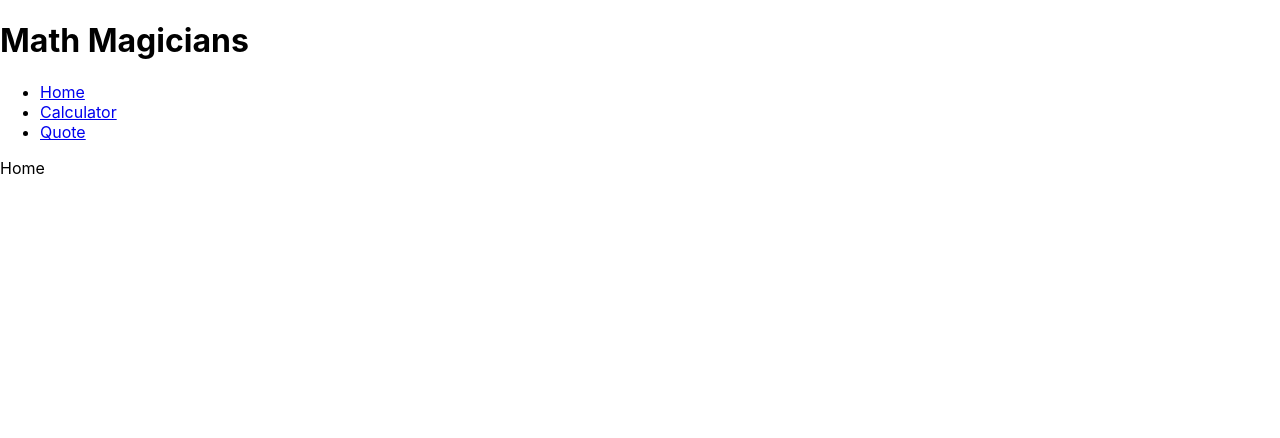
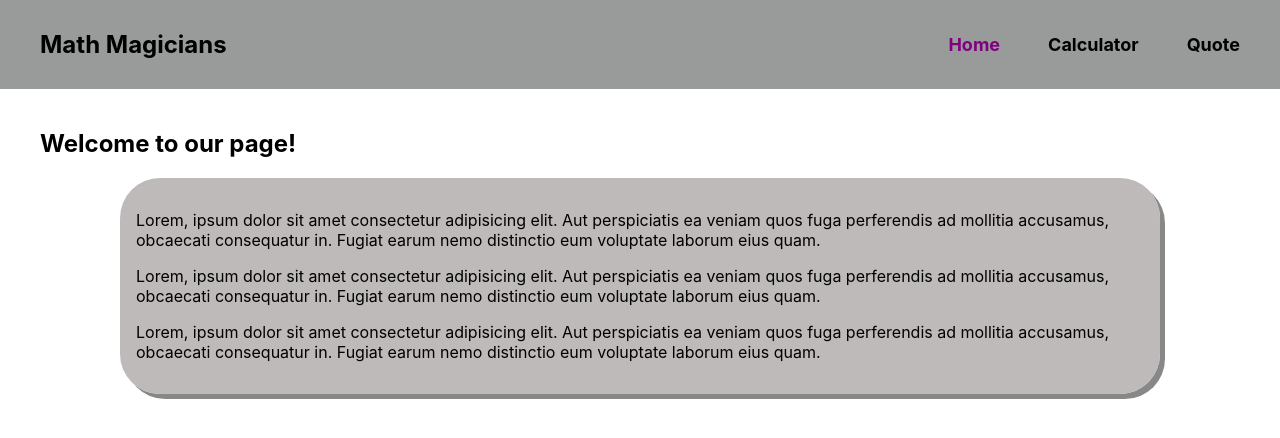
Before and after one commit to biruk-bereka/Math-Magicians, a React (Create React App) app: page / in a window 1280 px wide. Shown: the top 438 px of the page. Built offline with nearby package versions, Linux system fonts and the light colour scheme.

Commit message:
Add the correct content on routes and stylethe website

```diff
--- a/public/index.html
+++ b/public/index.html
@@ -24,7 +24,7 @@
       work correctly both with client-side routing and a non-root public URL.
       Learn how to configure a non-root public URL by running `npm run build`.
     -->
-    <title>React App</title>
+    <title>Math Magicians</title>
   </head>
   <body>
     <noscript>You need to enable JavaScript to run this app.</noscript>
--- a/src/components/CalculatorApp.js
+++ b/src/components/CalculatorApp.js
@@ -2,14 +2,14 @@ import { Routes, Route } from 'react-router-dom';
 
 import Layout from './Layout';
 import Home from '../routes/Home';
-import Calculator from '../routes/Calculator';
+import CalculatorPage from '../routes/CalculatorPage';
 import Quote from '../routes/Quote';
 
 const CalculatorApp = () => (
   <Routes>
     <Route path="/" element={<Layout />}>
       <Route index element={<Home />} />
-      <Route path="calculator" element={<Calculator />} />
+      <Route path="calculator" element={<CalculatorPage />} />
       <Route path="quote" element={<Quote />} />
     </Route>
   </Routes>
--- a/src/components/Navbar.js
+++ b/src/components/Navbar.js
@@ -1,4 +1,5 @@
 import { NavLink } from 'react-router-dom';
+import '../styles/Navbar.css';
 
 const links = [
   { path: '/', text: 'Home' },
@@ -7,13 +8,22 @@ const links = [
 ];
 
 const Navbar = () => (
-  <div>
-    <h1>Math Magicians</h1>
+  <div className="header">
+    <NavLink className="link" to="/"><h2>Math Magicians</h2></NavLink>
     <nav>
-      <ul>
+      <ul className="navlinks">
         {links.map((link) => (
           <li key={link.text}>
-            <NavLink to={link.path}>{link.text}</NavLink>
+            <NavLink
+              className="link"
+              to={link.path}
+              style={({ isActive }) => ({
+                color: isActive ? 'purple' : undefined,
+              })}
+            >
+              {link.text}
+
+            </NavLink>
           </li>
         ))}
       </ul>
--- a/src/routes/Calculator.js
+++ /dev/null
@@ -1,9 +0,0 @@
-import React from 'react';
-
-function Calculator() {
-  return (
-    <div>Calculator</div>
-  );
-}
-
-export default Calculator;
--- /dev/null
+++ b/src/routes/CalculatorPage.js
@@ -0,0 +1,13 @@
+import Calculator from '../components/Calculator';
+import '../styles/Calculator.css';
+
+function CalculatorPage() {
+  return (
+    <div className="calculator-content">
+      <h2>Lets do some math!</h2>
+      <Calculator />
+    </div>
+  );
+}
+
+export default CalculatorPage;
--- a/src/routes/Home.js
+++ b/src/routes/Home.js
@@ -1,8 +1,31 @@
-import React from 'react';
+import '../styles/Home.css';
 
 function Home() {
   return (
-    <div>Home</div>
+    <div className="home">
+      <h2>Welcome to our page!</h2>
+      <div className="content">
+        <p>
+          Lorem, ipsum dolor sit amet consectetur adipisicing elit. Aut
+          perspiciatis ea veniam quos fuga perferendis ad mollitia accusamus,
+          obcaecati consequatur in. Fugiat earum nemo distinctio eum voluptate
+          laborum eius quam.
+        </p>
+        <p>
+          Lorem, ipsum dolor sit amet consectetur adipisicing elit. Aut
+          perspiciatis ea veniam quos fuga perferendis ad mollitia accusamus,
+          obcaecati consequatur in. Fugiat earum nemo distinctio eum voluptate
+          laborum eius quam.
+        </p>
+        <p>
+          Lorem, ipsum dolor sit amet consectetur adipisicing elit. Aut
+          perspiciatis ea veniam quos fuga perferendis ad mollitia accusamus,
+          obcaecati consequatur in. Fugiat earum nemo distinctio eum voluptate
+          laborum eius quam.
+        </p>
+      </div>
+
+    </div>
   );
 }
 
--- a/src/routes/Quote.js
+++ b/src/routes/Quote.js
@@ -1,7 +1,15 @@
 import React from 'react';
+import '../styles/Quote.css';
 
 const Quote = () => (
-  <div>Quote</div>
+  <div className="quote">
+    <p>
+      Mathematics is not about numbers, equations, computations, or algorithm:
+      it is about understanding. -
+      {' '}
+      <strong>William Paul Thurston</strong>
+    </p>
+  </div>
 );
 
 export default Quote;
--- /dev/null
+++ b/src/styles/Calculator.css
@@ -0,0 +1,4 @@
+.calculator-content {
+  display: flex;
+  justify-content: space-around;
+}
--- /dev/null
+++ b/src/styles/Home.css
@@ -0,0 +1,11 @@
+.home {
+  margin: 40px;
+}
+
+.content {
+  background-color: hsla(0, 3%, 71%, 0.9);
+  border-radius: 40px;
+  box-shadow: 5px 5px #888;
+  margin: 1rem 5rem;
+  padding: 1rem;
+}
--- /dev/null
+++ b/src/styles/Navbar.css
@@ -0,0 +1,37 @@
+.header {
+  display: flex;
+  justify-content: space-between;
+  align-items: center;
+  padding: 10px 40px;
+  background-color: rgb(153, 154, 154);
+}
+
+.navlinks {
+  display: flex;
+  justify-content: space-between;
+  gap: 3rem;
+}
+
+li {
+  box-shadow: inset 0 0 0 0 #54b3d6;
+  color: #54b3d6;
+  margin: 0 -0.25rem;
+  padding: 0 0.25rem;
+  transition: color 0.3s ease-in-out, box-shadow 0.3s ease-in-out;
+}
+
+.navlinks li {
+  list-style: none;
+  font-size: 18px;
+  font-weight: 700;
+}
+
+.link {
+  text-decoration: none;
+  color: black;
+}
+
+li:hover {
+  box-shadow: inset 100px 0 0 0 #54b3d6;
+  color: white;
+}
--- /dev/null
+++ b/src/styles/Quote.css
@@ -0,0 +1,7 @@
+.quote {
+  background-color: hsla(0, 3%, 71%, 0.9);
+  border-radius: 40px;
+  box-shadow: 5px 5px #888;
+  margin: 5rem 10rem;
+  padding: 1rem;
+}
```
